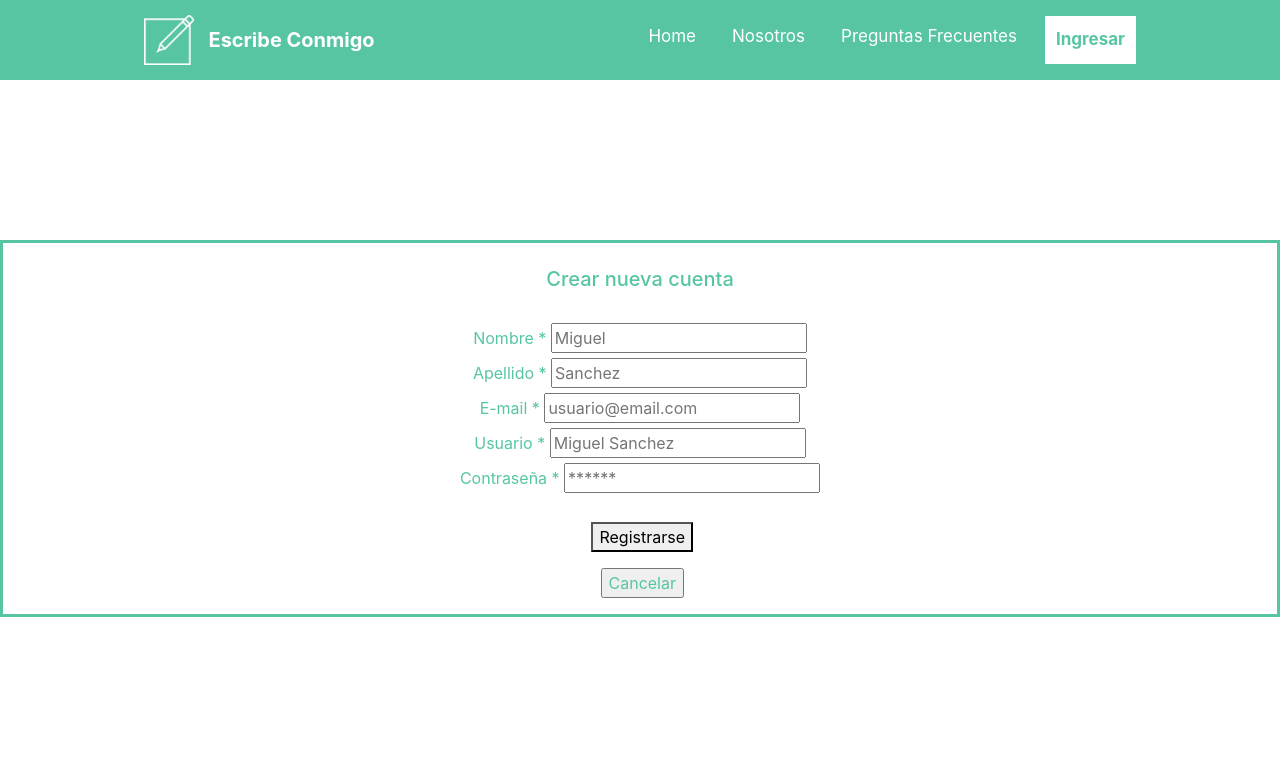
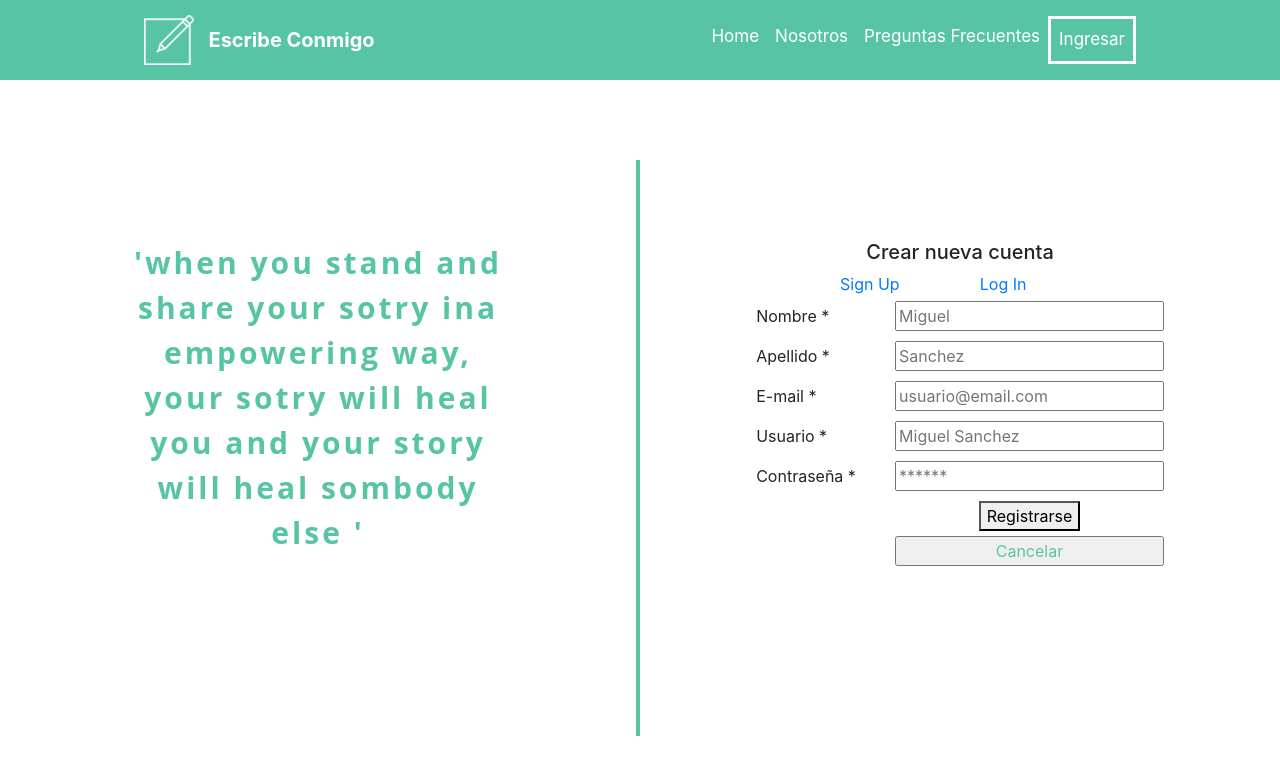
Before and after one commit to juliamaccarthy/ProyectoIntegrador, a PHP site: page /HTML/login.php in a window 1280 px wide. Shown: the top 775 px of the page. Run offline with PHP 8.4, Linux system fonts and the light colour scheme; some libraries are stand-ins or nearby versions; some web fonts are replaced.

Commit message:
arreglado

```diff
--- a/CSS/estilo.css
+++ b/CSS/estilo.css
@@ -7,6 +7,24 @@
 @media (min-width:320px){
 
 /*HEADER*/
+.navbar-dark .navbar-nav .nav-link{
+ color: white;
+}
+
+li.nav-item a.login{
+  border: 3px solid white;
+}
+
+li.nav-item a.login:hover{
+  color: rgb(87, 197, 164) !important;
+  background-color: white;
+}
+
+.navbar-collapse{
+  background-color: rgb(87, 197, 164) !important;
+  z-index: 9999;
+}
+
 .header{
   height: 10vh;
   background-color: rgb(87, 197, 164);
@@ -347,12 +519,77 @@ width: 80%;
   text-align: center;
 }
 
-.signup-registro{
-  margin-top: 20vh;
+/*LOGIN*/
+
+.paginasignup{
+  width: 100%;
+  height: 80vh;
+  text-align: center;
+}
+
+.quote{
+  width: 50%;
+  margin-top: 10vh;
+  height: 90%;
+  padding-top: 10vh;
+  float: left;
+  border-right: solid;
+  border-color: rgb(87, 197, 164);
+  border-width: 4px;
   color: rgb(87, 197, 164);
-  text-align: center;
-  border-style: solid;
+  font-size: 30px;
+  letter-spacing: 3px;
+  font-weight: bold;
+  font-family:   'Gotham SSm A','Gotham SSm B','Gotham A','Gotham B','Open sans',sans-serif;
+
+  align-items: center;
+  vertical-align: middle;
+
+
 }
+
+.p-quote{
+  width: 60%;
+  margin-left: 20%;
+  margin: auto;
+}
+
+.main-signup{
+  width: 50%;
+  height: 90%;
+  padding-top: 20vh;
+  float: right;
+}
+
+.signup-form {
+  width: 70%;
+  margin: auto;
+}
+
+.signup-login ul {
+  list-style: none;
+  padding:0px;
+  margin:0px;
+  overflow: hidden;
+  margin-left: 15%;
+
+}
+.signup-login ul li {
+  list-style: none;
+  float: left;
+  width: 35%
+}
+.pregunta-signup{
+  margin-top: 5px;
+}
+.pregunta-signup label {
+  width: 30%;
+  text-align: left;
+}
+.pregunta-signup input {
+  width: 60%;
+}
+
 
 .enviar-login{
     background-color: rgb(87, 197, 164);
@@ -360,12 +597,6 @@ width: 80%;
 
 .cancelar-login{
 color: rgb(87, 197, 164);
-}
-
-.main-signup {
-  margin-top: 20vh;
-  color: rgb(87, 197, 164);
-  text-align: center;
 }
 
 .main-login {
--- a/HTML/Home.php
+++ b/HTML/Home.php
@@ -24,13 +24,14 @@
             <img class="img-fondo" src="../ImagenesDH/cuentanostuhistoria.jpg" alt="banner">
             <div class="banner-sub">
             <p class="subtitulo-banner">Vivir. Escribir. Imaginar. Contar. Drenar. <br> Aprender. Motivar. Sanar. </p>
-            </div>
+
             <div class="botones-sing">
               <ul>
                 <li>
                   <a class="ingresar-home" href="login.php">Ingresá</a>
                 </li>
               </ul>
+            </div>
             </div>
             </div>
           </div>
--- a/HTML/Includes/Header.php
+++ b/HTML/Includes/Header.php
@@ -1,9 +1,9 @@
 <header class="header">
-  <nav class="navbar navbar-expand-lg header-navbar">
+  <nav class="navbar navbar-expand-lg header-navbar navbar-dark" style="background-color: rgb(87, 197, 164)";>
     <!-- LOGO -->
     <div class="navbar-div" href="#">
       <img src="../imagenes/logoescribir.png" width="50" height="50" class="d-inline-block align-top img-header-logo" alt="">
-    <a class="navbar-brand" href="Home.php">
+    <a class="navbar-brand"  href="Home.php">
       Escribe Conmigo
     </a>
   </div>
@@ -13,7 +13,7 @@
     <span class="navbar-toggler-icon"></span>
     </button>
 
-    <div class="collapse navbar-collapse" id="navbarText">
+    <div class="collapse navbar-collapse div-col" id="navbarText">
       <ul class="navbar-nav ml-auto  ul-header">
 
         <!--HOME-->
--- a/HTML/login.php
+++ b/HTML/login.php
@@ -13,47 +13,68 @@
     <meta name="viewport" content="width=device-width, initial-scale=1.0">
     <title>Escibe conmigo | LOG IN </title>
     <?php include("Includes/linkcss.php"); ?>
-
   </head>
   <body>
     <?php include("Includes/Header.php"); ?>
 
     <div class="paginasignup">
+      <div class="quote">
+        <p class="p-quote">
+          <?=$quote?>
+        </p>
+      </div>
 
       <main class="main-signup">
-      <form class="signup-registro" action="login.php" method="POST">
-        <br>
+        <form class="signup-form" action="login.php" method="POST">
+
           <h5 class="crearnuevacuenta"> Crear nueva cuenta </h5>
-        <br>
 
+          <div class="signup-login">
+            <ul>
+              <li>
+                <a href="login.php">Sign Up</a>
+              </li>
+              <li>
+                <a href="signup.php">Log In</a>
+              </li>
+            </ul>
+
+          </div>
+
+          <div class="pregunta-signup">
             <label for="nombre">Nombre *</label>
             <input id="nombre" type="text" name="" placeholder="Miguel">
-        <br>
+          </div>
 
+          <div class="pregunta-signup">
             <label for="apellido">Apellido *</label>
             <input id="apellido" type="text" name="" placeholder="Sanchez">
-        <br>
+          </div>
 
+          <div class="pregunta-signup">
             <label for="email">E-mail *</label>
             <input id="email" type="email" name="" placeholder="usuario@email.com">
-        <br>
+          </div>
 
+          <div class="pregunta-signup">
             <label for="usuario">Usuario *</label>
             <input id="usuario" type="text" name="" placeholder="Miguel Sanchez">
-        <br>
+          </div>
 
+          <div class="pregunta-signup">
             <label for="contrasenia">Contraseña *</label>
             <input id="contrasenia" type="password" name="" placeholder="******">
-        <br>
-        <br>
+          </div>
 
-        <p>
+          <div class="pregunta-signup">
             <label for="Registrarse"></label>
             <button type="submit" value="Registrarse" action="signup.php">Registrarse</button>
+          </div>
 
-        <p>
+          <div class="pregunta-signup">
             <label for="Cancelar"></label>
             <input class="cancelar-login" type="submit" name="" value="Cancelar" action="signup.php">
+          </div>
       </form>
     </main>
     </div>
```
Also changed, not shown: other parts of CSS/estilo.css (+175 -21 lines). Lines whose indentation alone changed are shown as unchanged.
